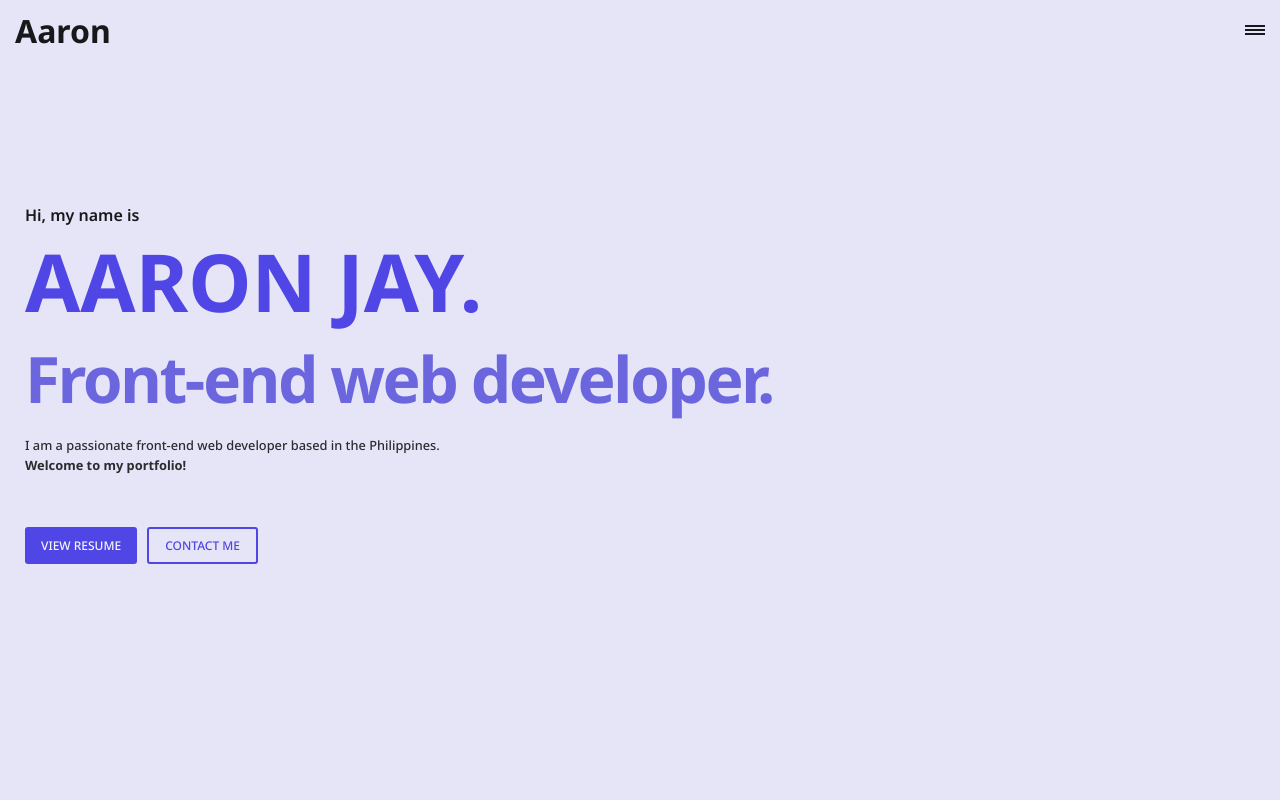
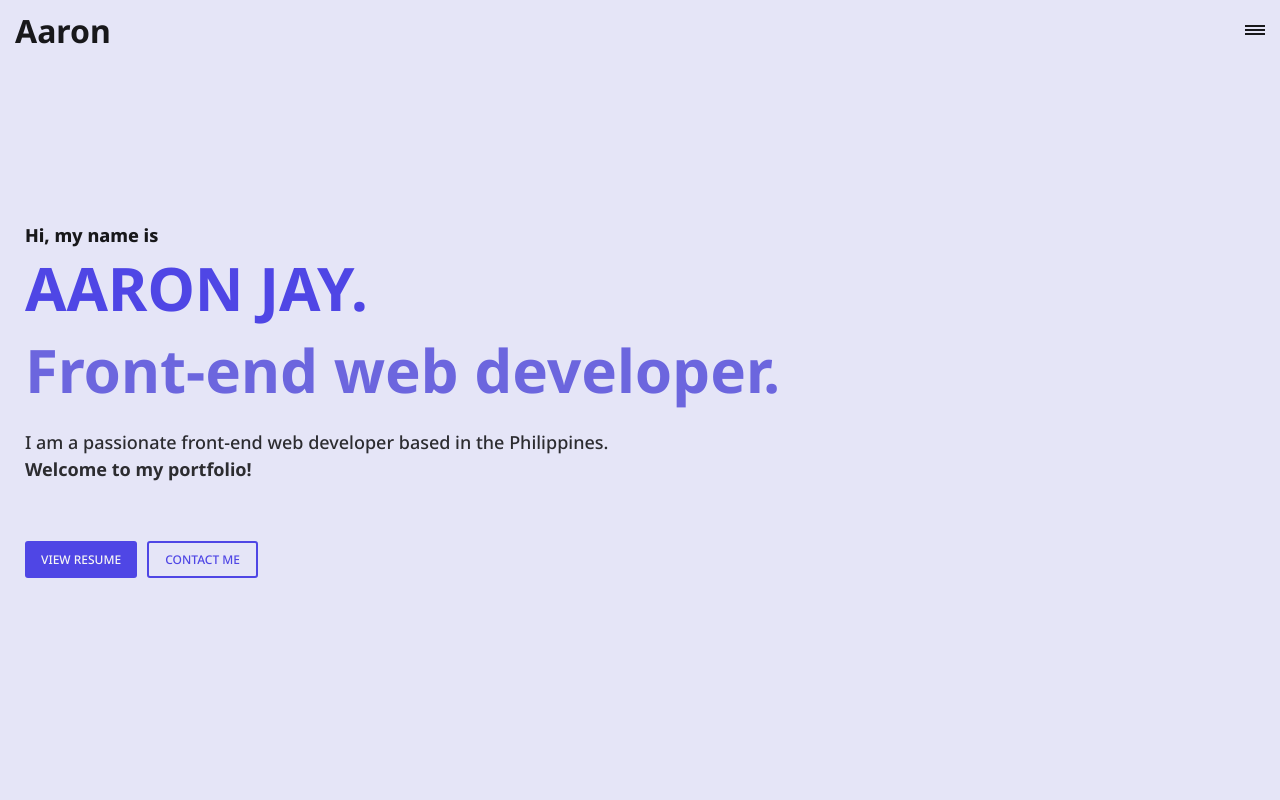
Before and after one commit to shipshapebear/react-portfolio, a React (Create React App) app: page / in a window 1280 px wide. Shown: the top 800 px of the page. Built offline with nearby package versions, Linux system fonts and the light colour scheme.

Commit message:
updated typography

```diff
--- a/src/components/Navbar.js
+++ b/src/components/Navbar.js
@@ -34,10 +34,8 @@ const Navbar = () => {
   const menuWrapper = document.querySelector(".menu-wrapper");
   const navParent = document.querySelector(".nav");
   const scroll = useScrollHandler();
-  let nav = ("nav")
   let navWrapper = ("nav-wrapper");
   if (scroll) {
-    nav += " nav-scrolled";
     if (menuWrapper.classList.contains("active")) {
       navParent.classList.add("hide-bg");
       console.log("active");
@@ -46,7 +44,7 @@ const Navbar = () => {
 
   return (
 
-    <nav className={nav}>
+    <nav className={`nav ${scroll ? 'nav-scrolled' : ''}`}>
       <div className={navWrapper}>
         <div className="logo-wrapper">
           {/*<img src={myLogo} alt="logo" />*/}
--- a/src/styles/about.scss
+++ b/src/styles/about.scss
@@ -50,9 +50,7 @@
             margin-top: 20px;
         }
 
-        & p {
-            line-height: 1.5rem;
-        }
+
         & .story-wrapper{
             width: 100%;
             & h1 {
@@ -65,7 +63,10 @@
 
                 }
             }
-
+            & p {
+                font-size: var(--fz-xl);
+                line-height: 1.5;
+            }
             & .story-link {
                 text-decoration: none;
                 display: flex;
--- a/src/styles/app.scss
+++ b/src/styles/app.scss
@@ -20,6 +20,30 @@
     --sidebar-w: 280px;
     --sidebar-w2: 72px;
 
+    --fz-xxs: 12px;
+    --fz-xs: 13px;
+    --fz-sm: 14px;
+    --fz-md: 16px;
+    --fz-lg: 18px;
+    --fz-xl: 20px;
+    --fz-xxl: 22px;
+    --fz-heading: 32px;
+    --border-radius: 4px;
+    --nav-height: 100px;
+    --nav-scroll-height: 70px;
+    --tab-height: 42px;
+    --tab-width: 120px;
+
+
+    @media (min-width: 40em) {
+        --fz-xxs: 8px;
+        --fz-xs: 10px;
+        --fz-sm: 12px;
+        --fz-md: 14px;
+        --fz-lg: 16px;
+        --fz-xl: 18px;
+        --fz-xxl: 20px;
+    }
 }
 
 /**
--- a/src/styles/contact.scss
+++ b/src/styles/contact.scss
@@ -1,7 +1,5 @@
 #contact {
-    position: relative;
     height: 100%;
-    min-height: 100vh;
     width: 100%;
     max-width: 80em;
     display: flex;
@@ -9,9 +7,9 @@
     margin: 0 auto;
     overflow: hidden;
     & .contact-wrapper {
-        position: absolute;
+        position: relative;
         height: auto;
-        min-height: 100vh;
+        height: 100%;
         width: 100%;
         display: flex;
         margin: 0 auto;
--- a/src/styles/hello.scss
+++ b/src/styles/hello.scss
@@ -1,24 +1,25 @@
 #hello {
     position: relative;
     width: 100%;
-    height: auto;
+    height: 100vh;
     display: flex;
     justify-content: center;
+    align-items: center;
     overflow: hidden;
-
-
 
     & .hello-wrapper {
         display: flex;
         align-items: center;
         justify-content: center;
         width: 100%;
-        height: 100%;
+        height: auto;
         overflow: hidden;
         margin: 0 auto;
         min-height: 48em;
         max-width: 80em;
-        padding: 25px;
+        padding: 0 25px;
+
+
         /**background-image: url(../images/hello-background.svg);
         background-position: 0 0, 0 0;
         background-repeat: no-repeat;
@@ -34,17 +35,14 @@
 
             & span {
                 text-align: left;
-                font-size: 1.25rem;
-                font-weight: 600;
+                font-size: var(--fz-xl);
+                font-weight: 800;
                 margin: 0;
-                @media (max-width: 80em) {
-                    font-size: 1rem;
-                }
             }
 
             & .name {
                 margin: 0;
-                font-size: clamp(40px, 8vw, 80px);
+                font-size: clamp(36px, 8vw, 60px);
                 color: var(--primary);
 
             }
@@ -52,23 +50,19 @@
             & .title {
                 margin: 0;
                 padding: 0;
-                font-size: clamp(28px, 5vw, 80px);
+                font-size: clamp(28px, 8vw, 60px);
                 color: var(--primary-disabled);
                 opacity: 95%;
-                letter-spacing: -0.15rem;
+
             }
 
             & p {
                 opacity: 90%;
                 font-weight: 500;
                 max-width: 36em;
-                font-size: 1.25rem;
+                font-size: var(--fz-xl);
                 text-align: left;
-                line-height: 2rem;
-                @media (max-width: 80em) {
-                    font-size: 0.8rem;
-                    line-height: 1.25rem;
-                }
+                line-height: 1.5;
             }
 
             .hero-btn {
--- a/src/styles/services.scss
+++ b/src/styles/services.scss
@@ -16,12 +16,11 @@
         width: 100%;
         flex-wrap: nowrap;
         padding: 25px;
-        overflow: auto;
+        overflow: hidden;
         height: auto;
 
         @media (max-width: 80em) {
             flex-wrap: wrap;
-
         }
         & :nth-child(3){
             margin-top: 0px;
```
